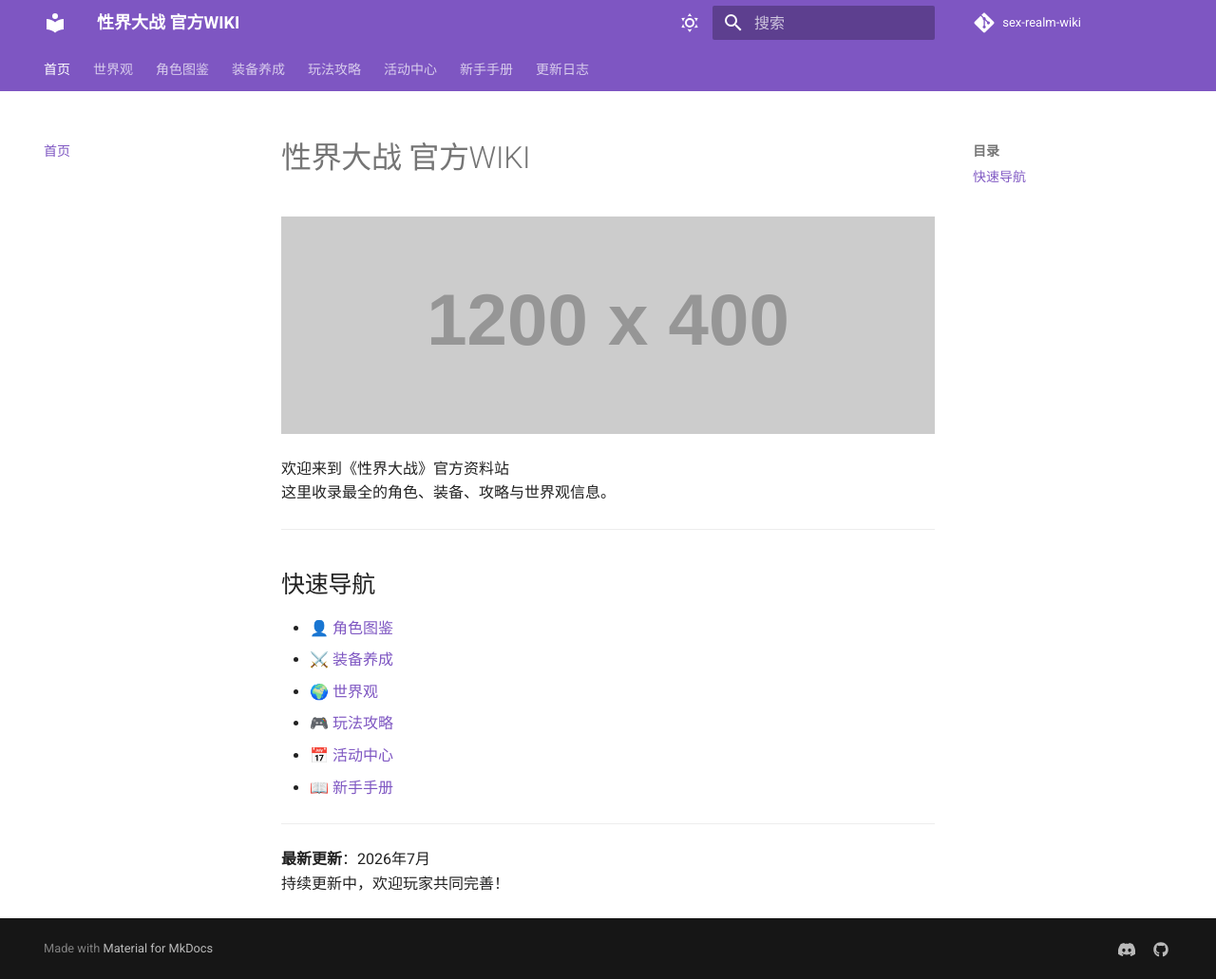
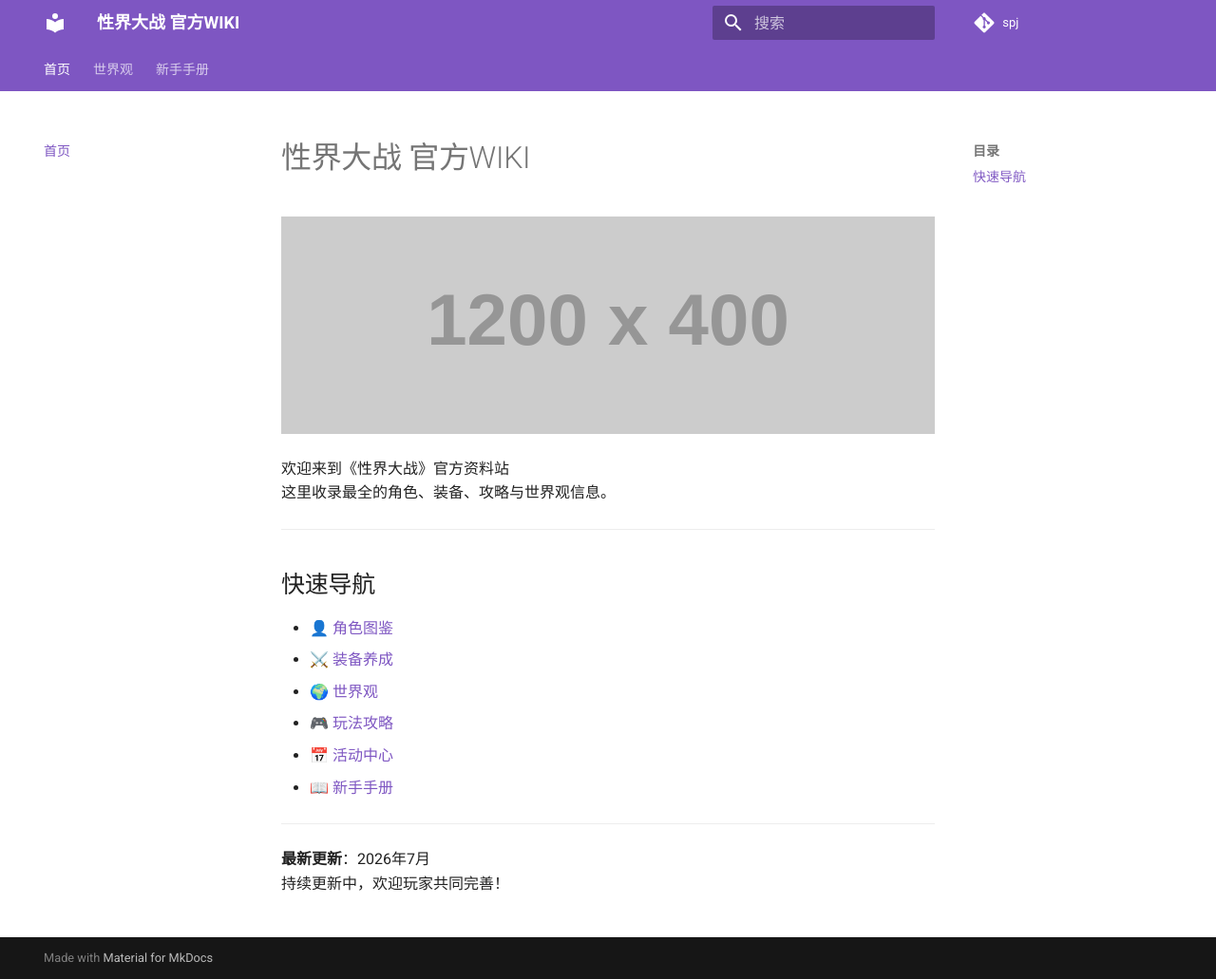
Before and after one commit to mitaofaxingwiki/spj, an MkDocs documentation site: the page built from docs/index.md, in a window 1280 px wide and 1031 px high. Shown: the whole window at 95% size. Built offline with MkDocs 1.6.1 and Material for MkDocs 9.7.7, drawn with Linux system fonts in a browser that asks for light colours; comment, search, counter and statistics services are not loaded.

Commit message:
Update mkdocs.yml

```diff
--- a/mkdocs.yml
+++ b/mkdocs.yml
@@ -1,8 +1,7 @@
 site_name: 性界大战 官方WIKI
-site_description: 《性界大战》官方资料站 - 角色、装备、攻略、活动全收录
-site_url: https://你的用户名.github.io/sex-realm-wiki/
-repo_name: sex-realm-wiki
-repo_url: https://github.com/你的用户名/sex-realm-wiki
+site_description: 《性界大战》官方资料站
+repo_name: spj
+repo_url: https://github.com/mitaofaxingwiki/spj
 
 theme:
   name: material
@@ -11,36 +10,12 @@ theme:
     - scheme: default
       primary: deep purple
       accent: pink
-      toggle:
-        icon: material/weather-sunny
-        name: 浅色模式
-    - scheme: slate
-      primary: deep purple
-      accent: pink
-      toggle:
-        icon: material/weather-night
-        name: 深色模式
   features:
-    - content.code.copy
     - navigation.tabs
     - navigation.sections
-    - navigation.top
-    - search.suggest
-    - toc.follow
-
-extra:
-  social:
-    - icon: fontawesome/brands/discord
-      link: https://discord.gg/你的服务器
-    - icon: fontawesome/brands/github
-      link: https://github.com/你的用户名/sex-realm-wiki
+    - content.code.copy
 
 nav:
   - 首页: index.md
   - 世界观: world.md
-  - 角色图鉴: characters/index.md
-  - 装备养成: equipment/index.md
-  - 玩法攻略: gameplay/index.md
-  - 活动中心: events/index.md
   - 新手手册: beginner.md
-  - 更新日志: changelog.md
```
